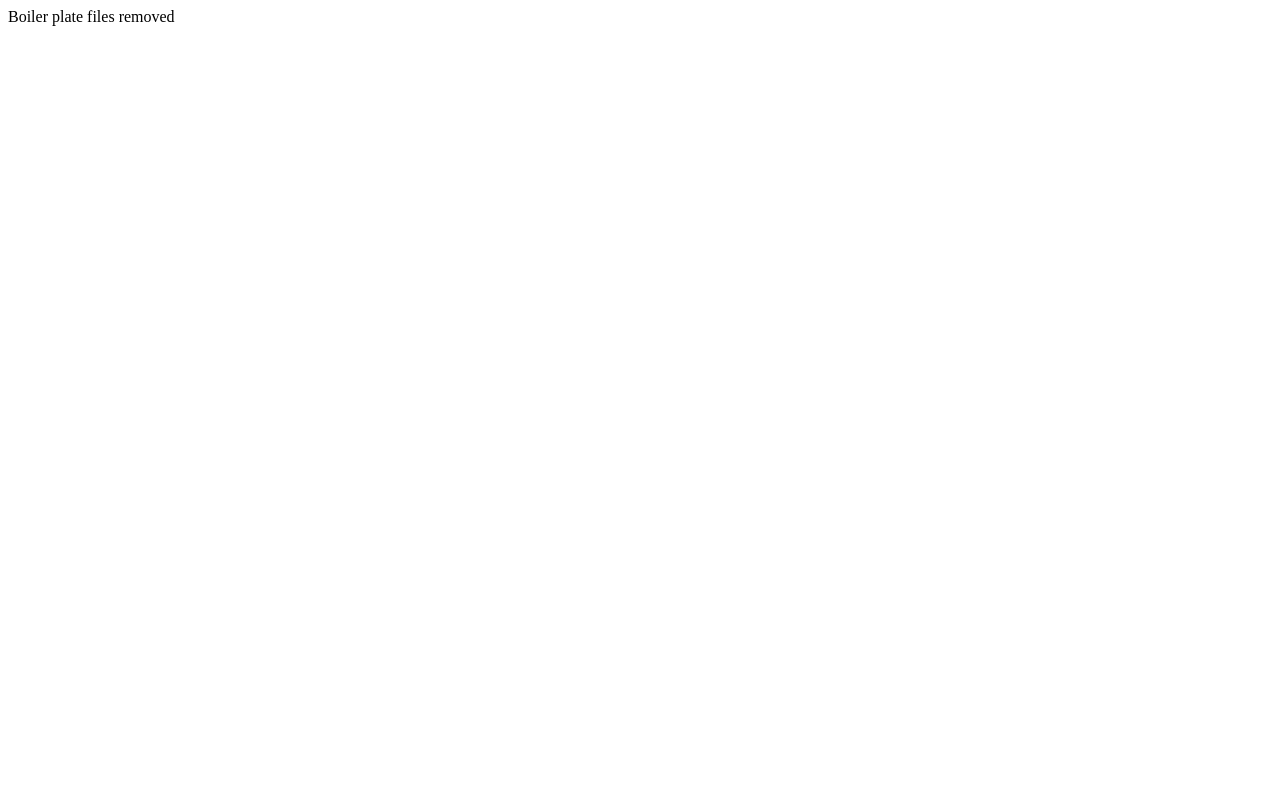
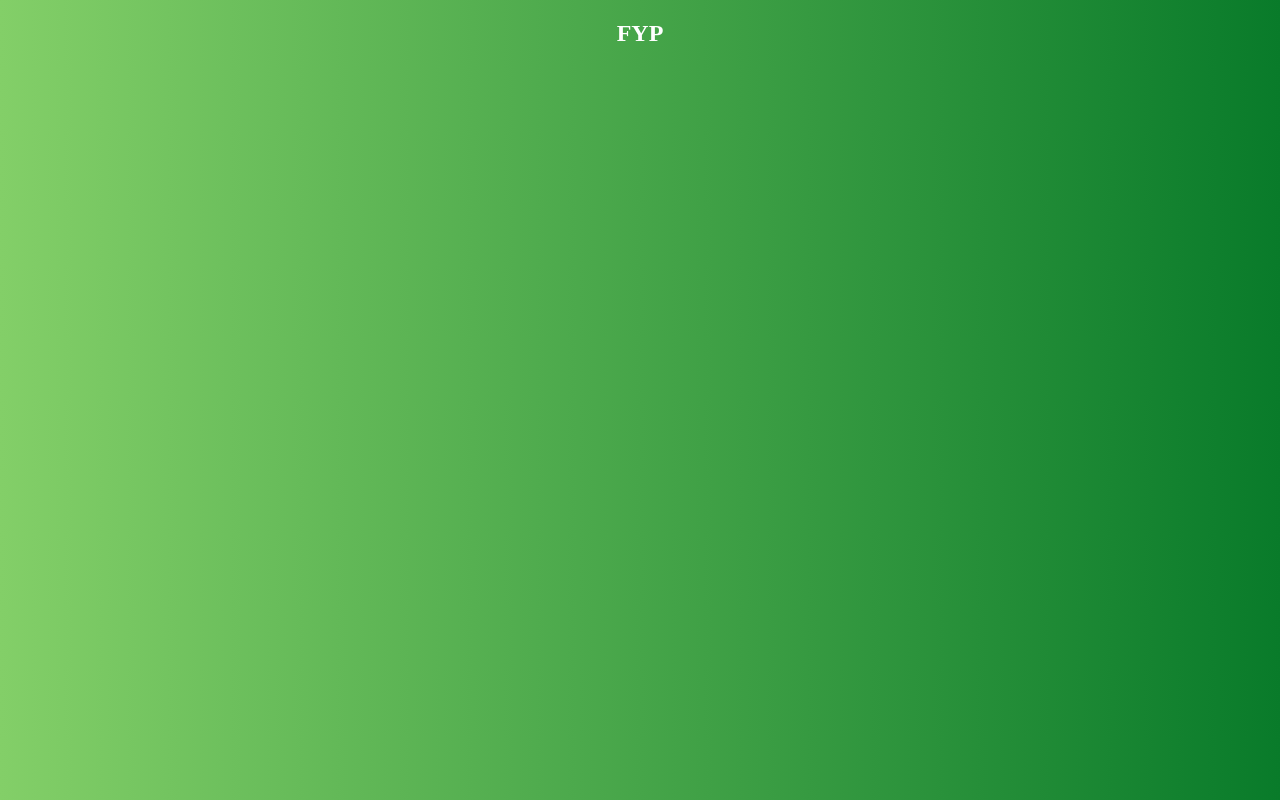
Before and after one commit to jamesmckayfyp/fyp, a Vue app in the folder fyp/: page / in a window 1280 px wide. Built offline with nearby package versions, Linux system fonts and the light colour scheme.

Commit message:
LESS files setup, index.html updated

```diff
--- a/fyp/public/index.html
+++ b/fyp/public/index.html
@@ -5,12 +5,9 @@
     <meta http-equiv="X-UA-Compatible" content="IE=edge">
     <meta name="viewport" content="width=device-width,initial-scale=1.0">
     <link rel="icon" href="<%= BASE_URL %>favicon.ico">
-    <title><%= htmlWebpackPlugin.options.title %></title>
+    <title>FYP</title>
   </head>
   <body>
-    <noscript>
-      <strong>We're sorry but <%= htmlWebpackPlugin.options.title %> doesn't work properly without JavaScript enabled. Please enable it to continue.</strong>
-    </noscript>
     <div id="app"></div>
     <!-- built files will be auto injected -->
   </body>
--- a/fyp/src/App.vue
+++ b/fyp/src/App.vue
@@ -5,9 +5,11 @@
       <router-link to="/about">About</router-link>
     </div>
     <router-view /> -->
-    Boiler plate files removed
+    <h2>FYP</h2>
   </div>
 </template>
 
 <style lang="less">
+  @import "./less/main.less";
+
 </style>
--- /dev/null
+++ b/fyp/src/less/main.less
@@ -0,0 +1,11 @@
+// IMPORTS
+@import 'variables.less';
+
+body{
+    margin: 0;
+    display: flex;
+    justify-content: center;
+    align-items: center;
+    background-image: @bg-gradient;
+    color: @text-colour;
+}
--- /dev/null
+++ b/fyp/src/less/variables.less
@@ -0,0 +1,2 @@
+@bg-gradient: linear-gradient(90deg, #83CF68 0%, #097B2A 100%);
+@text-colour: #fff;
```
Also changed, not shown: 1 other file (tests, documents, lock files or other folders).
